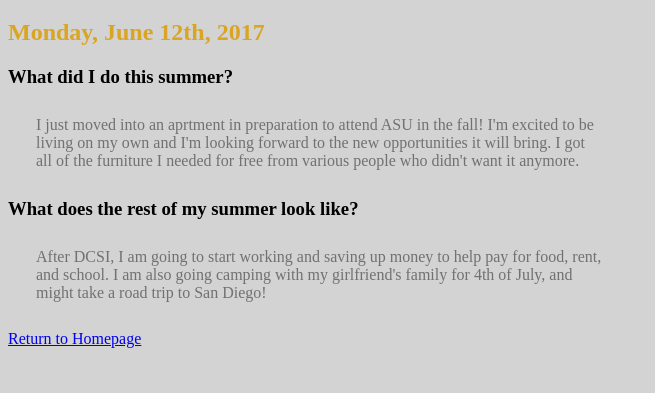
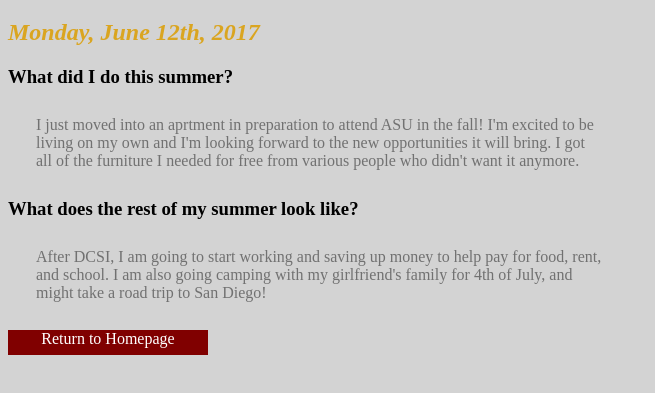
Before and after one commit to ksteele767/ksteele767.github.io, a plain HTML site: page Day One.html in a window 1280 px wide. Shown: the part 61-454 px from the top of the page, without its empty margins (0-655 px from the left). Drawn offline with Linux system fonts and the light colour scheme.

Commit message:
Update 1.01

```diff
--- a/Day One.html
+++ b/Day One.html
@@ -26,8 +26,8 @@
     <p class="answer"> After DCSI, I am going to start working and saving up money to help pay
       for food, rent, and school. I am also going camping with my girlfriend's
       family for 4th of July, and might take a road trip to San Diego! </p>
-
-  <p><a href="index.html" class="linkToIndex">Return to Homepage</a></p>
-
+<div class="linkToIndexDiv">
+  <p class="linkToIndexP"><a href="index.html" class="linkToIndex">Return to Homepage</a></p>
+</div>
   </body>
 </html>
--- a/dayOne.css
+++ b/dayOne.css
@@ -2,12 +2,20 @@
   background: #d3d3d3;
 }
 
+
+
 h1{
   color: maroon;
+  font-family: "Futura";
 }
 
 h2{
   color: goldenrod;
+  font-style: oblique;
+}
+
+.question {
+  font-family: "Futura";
 }
 
 .answer {
@@ -17,3 +25,19 @@ h2{
 
   padding: 8px;
 }
+
+.linkToIndexDiv {
+  background: maroon;
+  width: 200px;
+  height: 25px;
+}
+
+.linkToIndex {
+  color: white;
+  font-family: "Futura";
+  text-decoration: none;
+}
+
+.linkToIndexP {
+  text-align: center;
+}
--- a/dayTwo.css
+++ b/dayTwo.css
@@ -4,10 +4,12 @@
 
 h1{
   color: maroon;
+  font-family: "Futura";
 }
 
 h2{
   color: goldenrod;
+  font-style: oblique;
 }
 
 .dayTwo{
@@ -29,3 +31,19 @@ h2{
   width: 460px;
   margin: 0px 15px 15px 10px;
 }
+
+.linkToIndexDiv {
+  background: maroon;
+  width: 200px;
+  height: 25px;
+}
+
+.linkToIndex {
+  color: white;
+  font-family: "Futura";
+  text-decoration: none;
+}
+
+.linkToIndexP {
+  text-align: center;
+}
```
Also changed, not shown: Day Two.html (+3 -3 lines).
